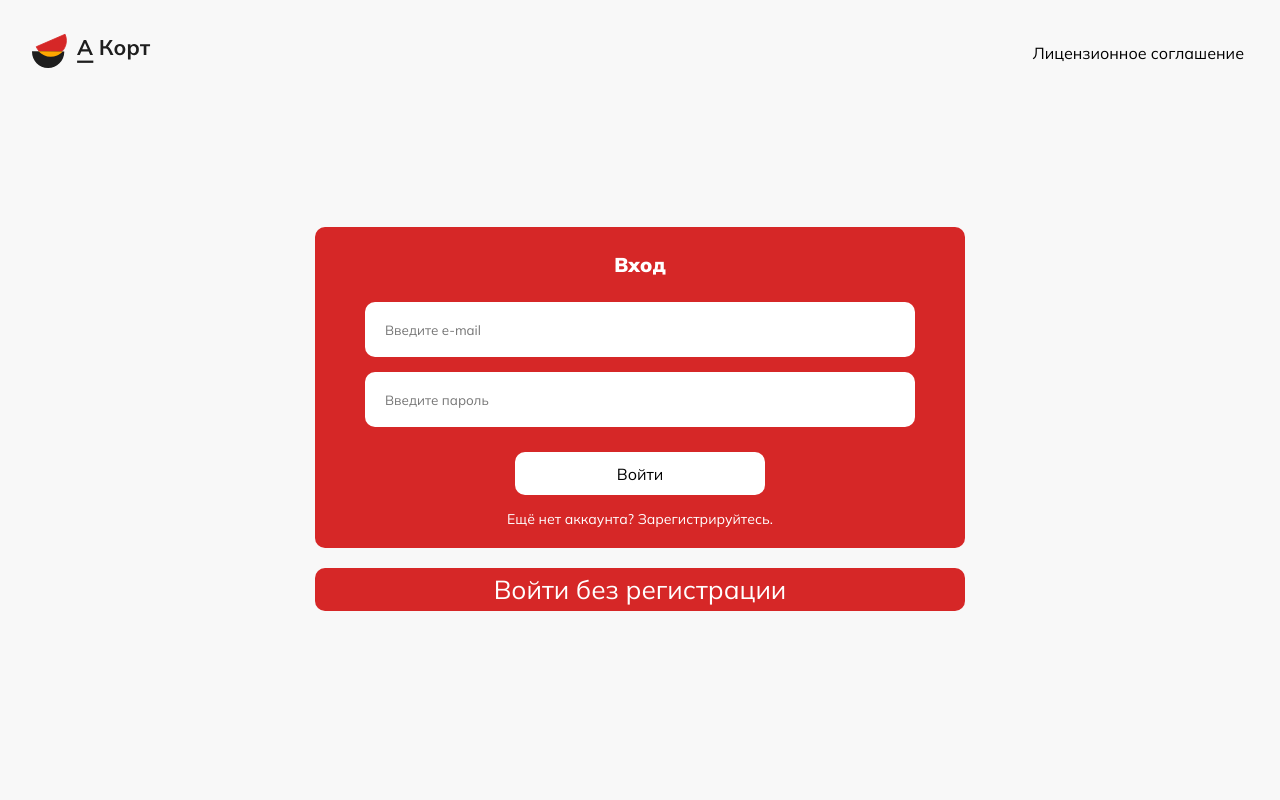
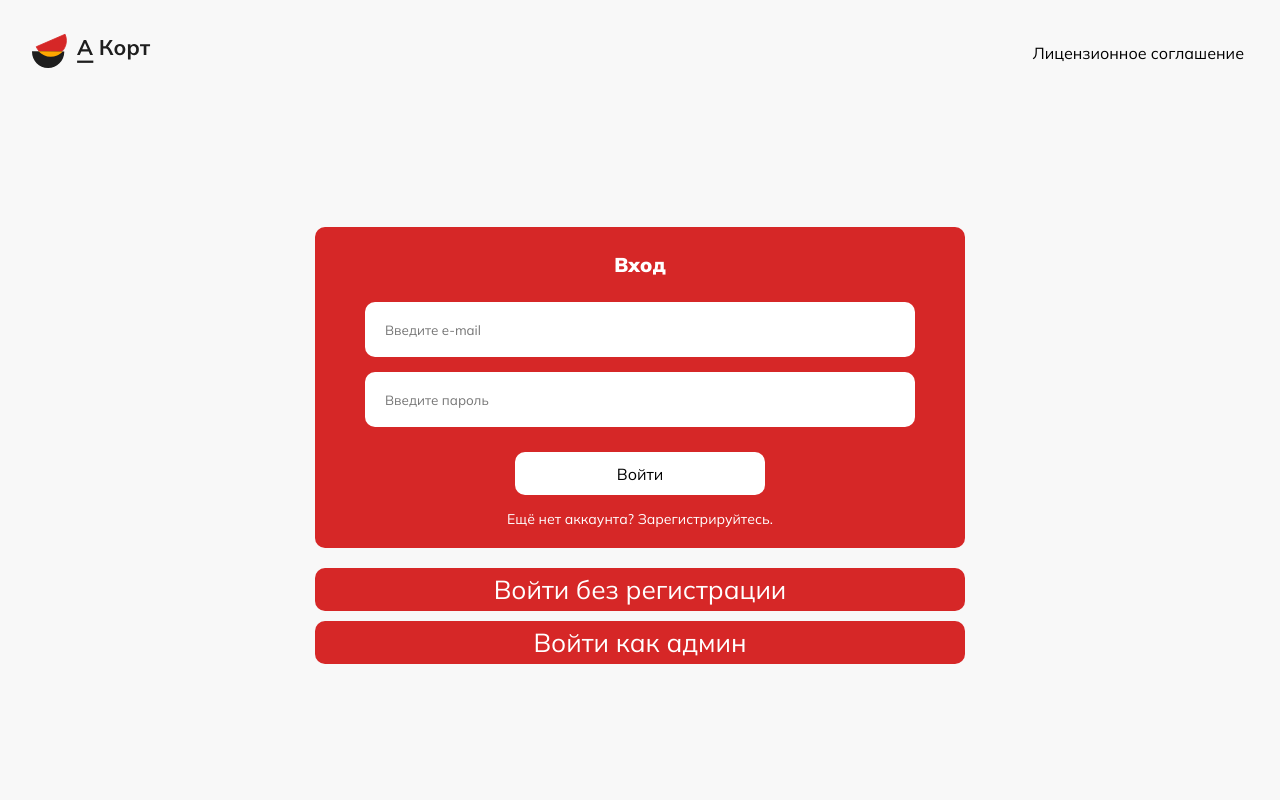
Before and after one commit to DaniilSkovorodnikov/a-kort, a React (Create React App) app: page / in a window 1280 px wide. Shown: the top 800 px of the page. Built offline with nearby package versions, Linux system fonts and the light colour scheme.

Commit message:
Add possibility log in as admin

```diff
--- a/src/components/Login.jsx
+++ b/src/components/Login.jsx
@@ -54,6 +54,11 @@ export default function Login(){
         }}>
             Войти без регистрации
         </button>
+        <button className="login__submit-other" onClick={() => {
+            navigate("/admin")
+        }}>
+            Войти как админ
+        </button>
         <section className="login__hero">
             <img src={smartphone} alt="" className="login__smartphone"/>
             <div className="login__hero-right">
```
